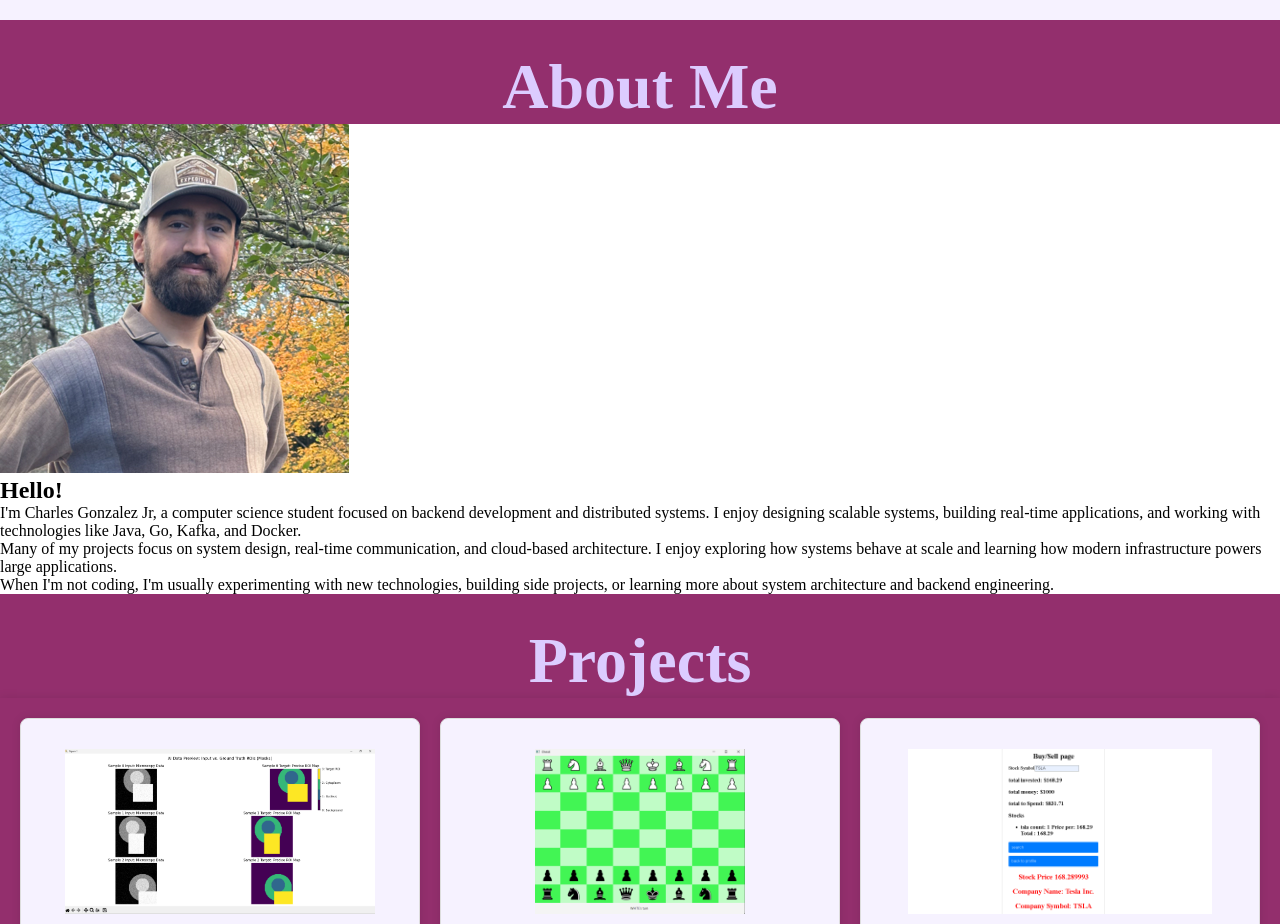
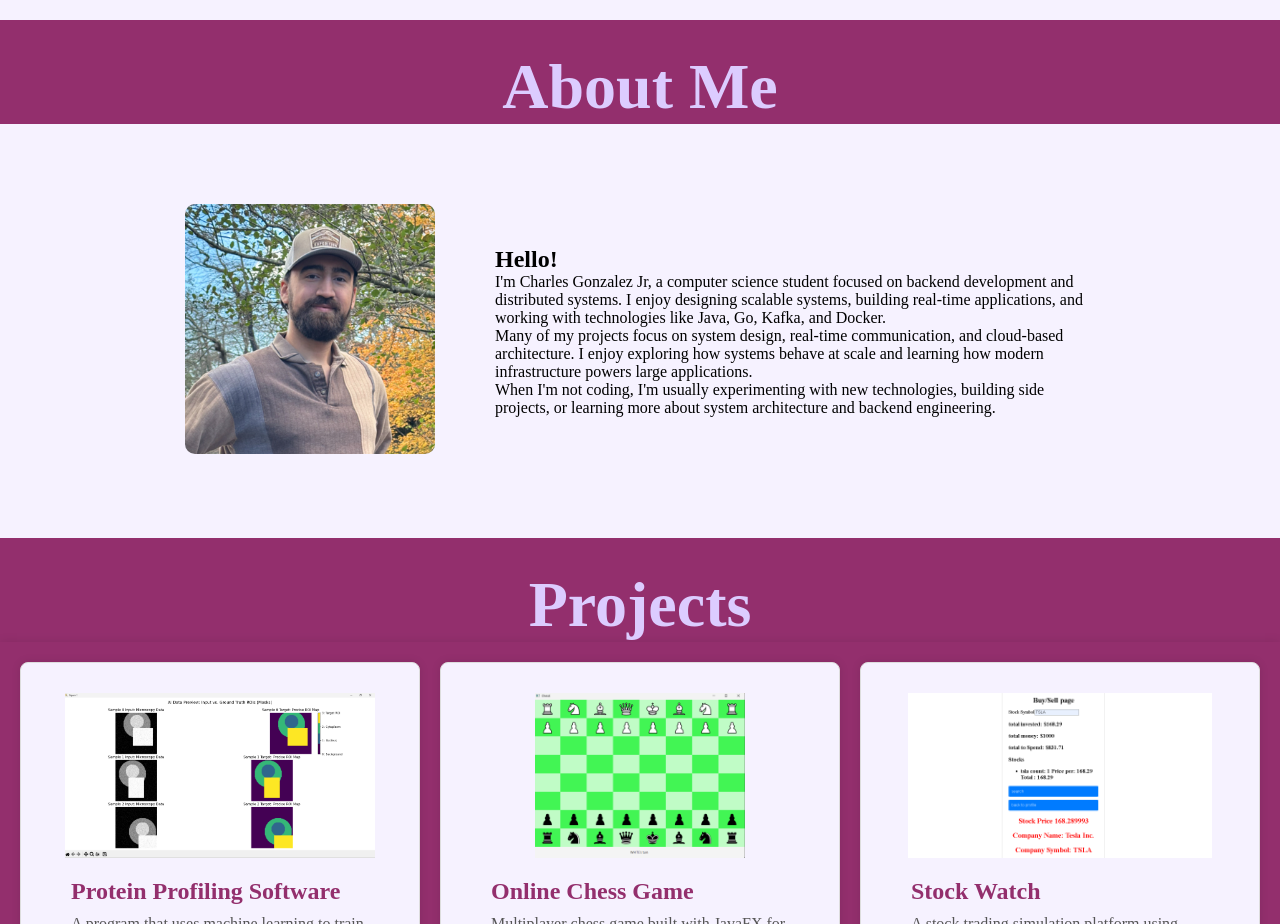
Before and after one commit to CharlieGonzo/new-personal, a plain HTML site: page index.html in a window 1280 px wide. Shown: the part 780-1704 px from the top of the page. Drawn offline with Linux system fonts and the light colour scheme.

Commit message:
Update styles.css

```diff
--- a/styles.css
+++ b/styles.css
@@ -171,3 +171,26 @@
     background:var(--pink);
     color:var(--darker-purple);
 }
+
+.about-section{
+    padding:80px;
+    background:#F6F2FF;
+}
+
+.about-container{
+    display:flex;
+    align-items:center;
+    justify-content:center;
+    gap:60px;
+    max-width:1000px;
+    margin:auto;
+}
+
+.about-image img{
+    width:250px;
+    border-radius:10px;
+}
+
+.about-text{
+    max-width:600px;
+}
```
